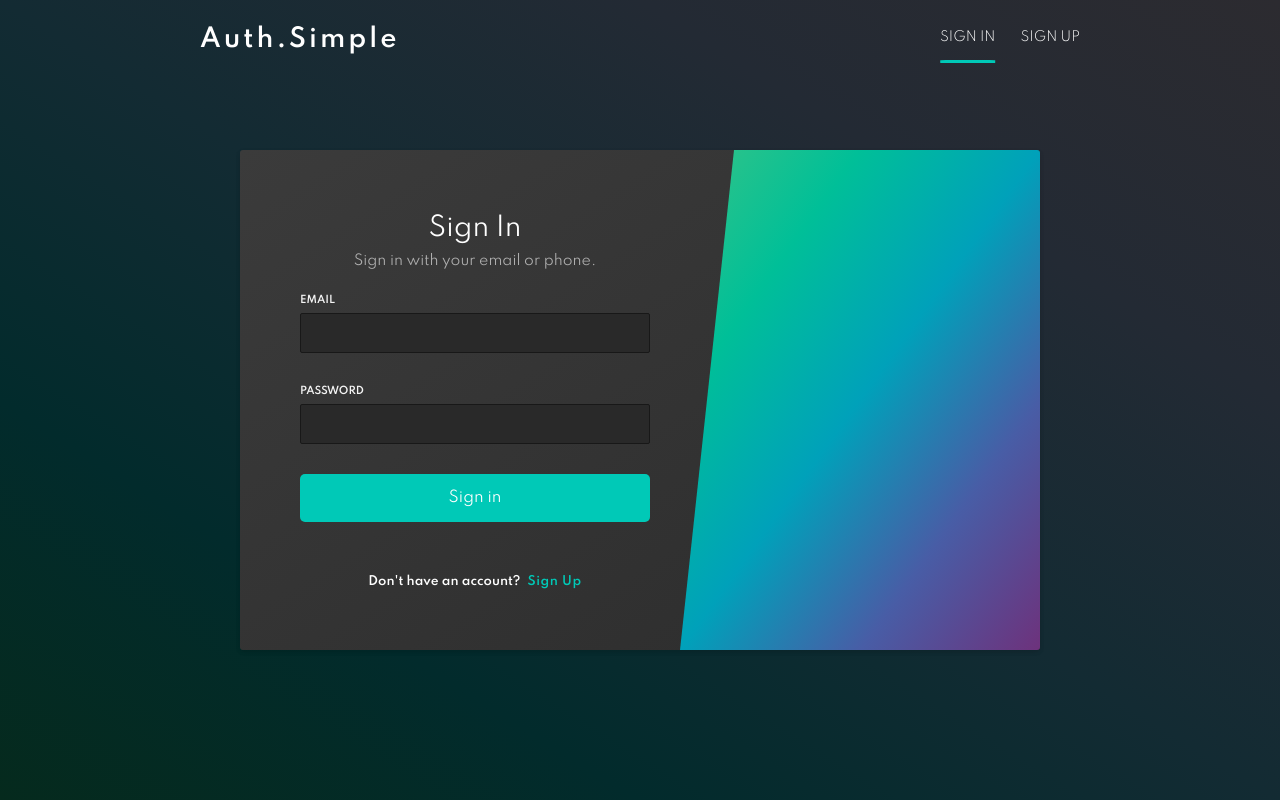
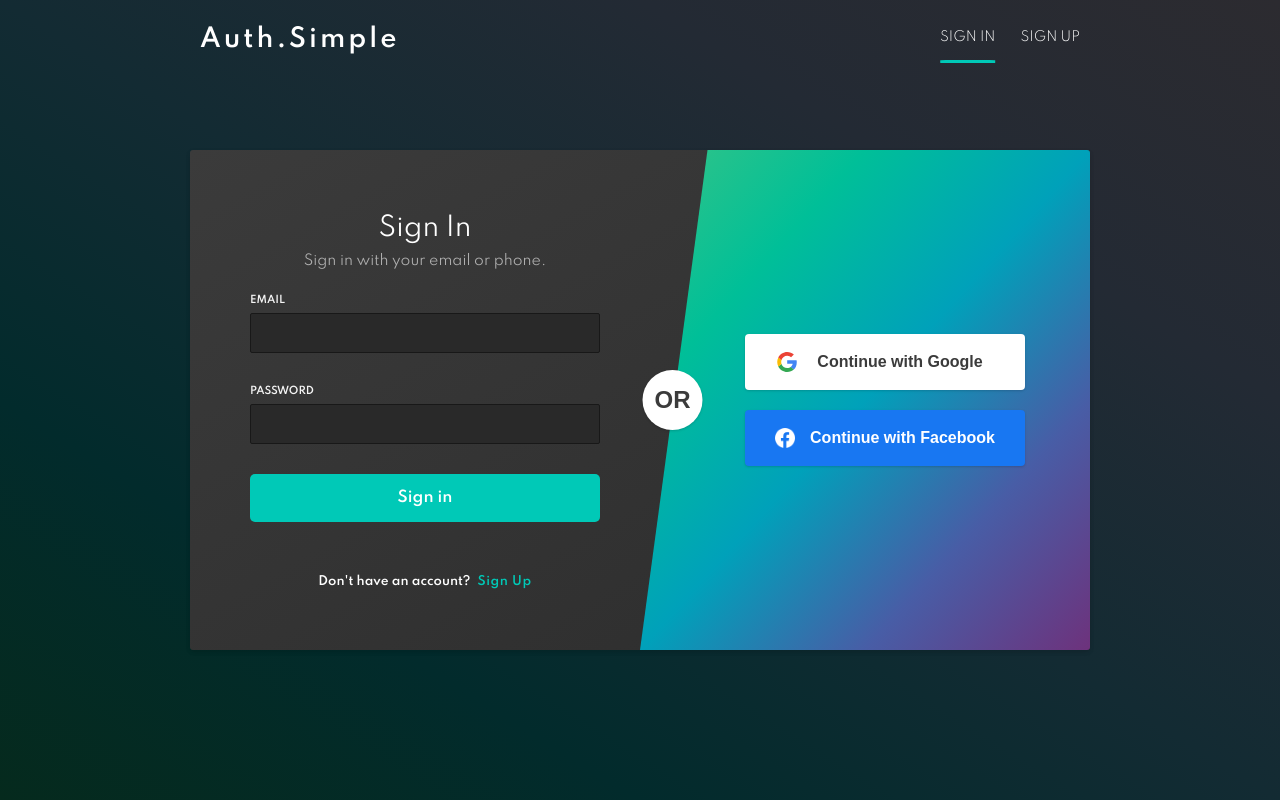
Before and after one commit to aljaz90/SimpleAuth, a React (Create React App) app in the folder react-simple-auth/: page /signin in a window 1280 px wide. Built offline with nearby package versions, Linux system fonts and the light colour scheme.

Commit message:
Added Sign in with Google and Facebook buttons

```diff
--- a/react-simple-auth/src/containers/Auth.js
+++ b/react-simple-auth/src/containers/Auth.js
@@ -69,8 +69,8 @@ export default class Auth extends Component {
             redirectDestination: redirectDestination ? redirectDestination : ""
         };
 
-        /*if (localStorage.getItem('token') !== null) {
-            this.getUser();
+        /*if (document.cookie.indexOf('express:sess') === -1) {
+            getUser(this.saveUserData);
         }*/
     }
 
@@ -306,8 +306,19 @@ export default class Auth extends Component {
                             </div>
                         </div>
                     </div>
+                    <div className="auth--container--or">
+                        OR
+                    </div>
                     <div className="auth--container--side">
-
+                        <div className="auth--container--side--actions">
+                            <div className="auth--container--side--actions--item auth--container--side--actions--item-google">
+                                <svg className="auth--container--side--actions--item-google--icon" width="2443" height="2500" viewBox="0 0 256 262" xmlns="http://www.w3.org/2000/svg" preserveAspectRatio="xMidYMid"><path d="M255.878 133.451c0-10.734-.871-18.567-2.756-26.69H130.55v48.448h71.947c-1.45 12.04-9.283 30.172-26.69 42.356l-.244 1.622 38.755 30.023 2.685.268c24.659-22.774 38.875-56.282 38.875-96.027" fill="#4285F4"/><path d="M130.55 261.1c35.248 0 64.839-11.605 86.453-31.622l-41.196-31.913c-11.024 7.688-25.82 13.055-45.257 13.055-34.523 0-63.824-22.773-74.269-54.25l-1.531.13-40.298 31.187-.527 1.465C35.393 231.798 79.49 261.1 130.55 261.1" fill="#34A853"/><path d="M56.281 156.37c-2.756-8.123-4.351-16.827-4.351-25.82 0-8.994 1.595-17.697 4.206-25.82l-.073-1.73L15.26 71.312l-1.335.635C5.077 89.644 0 109.517 0 130.55s5.077 40.905 13.925 58.602l42.356-32.782" fill="#FBBC05"/><path d="M130.55 50.479c24.514 0 41.05 10.589 50.479 19.438l36.844-35.974C195.245 12.91 165.798 0 130.55 0 79.49 0 35.393 29.301 13.925 71.947l42.211 32.783c10.59-31.477 39.891-54.251 74.414-54.251" fill="#EB4335"/></svg>
+                                Continue with Google
+                            </div>
+                            <div className="auth--container--side--actions--item auth--container--side--actions--item-facebook">
+                                <img alt="" className="auth--container--side--actions--item-facebook--icon" src="./f-logo.png" />Continue with Facebook
+                            </div>
+                        </div>
                     </div>
                 </div>
             </div>
--- a/react-simple-auth/src/main.css
+++ b/react-simple-auth/src/main.css
@@ -235,7 +235,7 @@ body {
     top: 50%;
     left: 50%;
     transform: translate(-50%, -50%);
-    width: 80rem;
+    width: 90rem;
     height: 50rem;
     background-image: linear-gradient(to right bottom, #3b3b3b, #2c2c2c);
     border-radius: 3px;
@@ -321,7 +321,7 @@ body {
         border: 0;
         font-size: 1.5rem;
         font-family: 'Spartan', sans-serif;
-        font-weight: 400;
+        font-weight: 600;
         padding: 1.5rem 2rem;
         color: white;
         border-radius: 5px;
@@ -354,11 +354,74 @@ body {
           user-select: none; }
           .auth--container--main--alternative--link:hover, .auth--container--main--alternative--link:visited:hover {
             color: #00f0dc; }
+    .auth--container--or {
+      position: absolute;
+      left: 50%;
+      top: 50%;
+      transform: translate(calc(-50% + 3.25rem), -50%);
+      font-size: 2.4rem;
+      font-weight: 600;
+      user-select: none;
+      width: 6rem;
+      height: 6rem;
+      border-radius: 50%;
+      background-color: #fff;
+      z-index: 10;
+      font-family: "Quicksand", sans-serif;
+      display: flex;
+      justify-content: center;
+      align-items: center;
+      box-shadow: 0 1px 3px 0 rgba(0, 0, 0, 0.1), 0 1px 2px 0 rgba(0, 0, 0, 0.06);
+      color: #3b3b3b; }
     .auth--container--side {
-      width: 45%;
+      width: 50%;
       height: 100%;
-      background-image: linear-gradient(to left top, #6d327c, #485DA6, #00a1ba, #00BF98, #36C486);
-      clip-path: polygon(15% 0, 100% 0, 100% 100%, 0 100%); }
+      background-image: linear-gradient(to left top, #6d327c, #485da6, #00a1ba, #00bf98, #36c486), url("/");
+      clip-path: polygon(15% 0, 100% 0, 100% 100%, 0 100%);
+      background-size: cover;
+      background-position: center;
+      display: flex;
+      flex-direction: column;
+      justify-content: center;
+      align-items: center;
+      padding-left: 4rem; }
+      .auth--container--side--actions--item {
+        color: #3b3b3b;
+        background-color: #fff;
+        padding: 1.5rem 3rem;
+        font-weight: 600;
+        border-radius: 4px;
+        font-size: 1.6rem;
+        cursor: pointer;
+        user-select: none;
+        font-family: "Quicksand", sans-serif;
+        box-shadow: 0 1px 3px 0 rgba(0, 0, 0, 0.1), 0 1px 2px 0 rgba(0, 0, 0, 0.06);
+        transition: all .3s;
+        display: flex;
+        justify-content: center;
+        align-items: center; }
+        .auth--container--side--actions--item:hover {
+          background-color: #f4f4f4; }
+        .auth--container--side--actions--item:not(:last-child) {
+          margin-bottom: 2rem; }
+        .auth--container--side--actions--item-google {
+          padding-left: 2rem; }
+          .auth--container--side--actions--item-google--icon {
+            width: 2rem;
+            height: 2rem;
+            margin-right: 2rem; }
+        .auth--container--side--actions--item-facebook {
+          background-color: #1877f2;
+          color: #fff;
+          padding-left: 3rem; }
+          .auth--container--side--actions--item-facebook:hover {
+            background-color: #3085f3; }
+          .auth--container--side--actions--item-facebook--icon {
+            width: 2rem;
+            height: 2rem;
+            object-fit: cover;
+            object-position: center;
+            margin-right: 1.5rem; }
 
 @keyframes enterAnimation {
   0% {
--- a/react-simple-auth/src/sass/pages/_auth.scss
+++ b/react-simple-auth/src/sass/pages/_auth.scss
@@ -161,7 +161,7 @@
         top: 50%;
         left: 50%;
         transform: translate(-50%, -50%);
-        width: 80rem;
+        width: 90rem;
         height: 50rem;
         background-image: linear-gradient(to right bottom, #3b3b3b, #2c2c2c);
         border-radius: 3px;
@@ -282,7 +282,7 @@
                 border: 0;
                 font-size: 1.5rem;
                 font-family: 'Spartan', sans-serif;
-                font-weight: 400;
+                font-weight: 600;
                 padding: 1.5rem 2rem;
                 color: white;
                 border-radius: 5px;
@@ -330,13 +330,95 @@
             }
         }
 
-        &--side {
-            width: 45%;
-            height: 100%;
-            background-image: linear-gradient(to left top, #6d327c, #485DA6, #00a1ba, #00BF98, #36C486);
-            clip-path: polygon(15% 0, 100% 0, 100% 100%, 0 100%);
+        &--or {
+            position: absolute;
+            left: 50%;
+            top: 50%;
+            transform: translate(calc(-50% + 3.25rem), -50%);
+            font-size: 2.4rem;
+            font-weight: 600;
+            user-select: none;
+            width: 6rem;
+            height: 6rem;
+            border-radius: 50%;
+            background-color: $color-white;
+            z-index: 10;
+            font-family: $font-primary;
+            display: flex;
+            justify-content: center;
+            align-items: center;
+            box-shadow: 0 1px 3px 0 rgba(0, 0, 0, 0.1), 0 1px 2px 0 rgba(0, 0, 0, 0.06);
+            color: #3b3b3b;
         }
 
+        &--side {
+            width: 50%;
+            height: 100%;
+            background-image: linear-gradient(to left top, rgba(#6d327c, 1), rgba(#485DA6, 1), rgba(#00a1ba, 1), rgba(#00BF98, 1), rgba(#36C486, 1)), url("/"); // TODO: Add image url + change alpha to 0.4
+            clip-path: polygon(15% 0, 100% 0, 100% 100%, 0 100%);
+            background-size: cover;
+            background-position: center;
+            display: flex;
+            flex-direction: column;
+            justify-content: center;
+            align-items: center;
+            padding-left: 4rem;
+
+            &--actions {
+                &--item {
+                    color: #3b3b3b;
+                    background-color: $color-white;
+                    padding: 1.5rem 3rem;
+                    font-weight: 600;
+                    border-radius: 4px;
+                    font-size: 1.6rem;
+                    cursor: pointer;
+                    user-select: none;
+                    font-family: $font-primary;
+                    box-shadow: 0 1px 3px 0 rgba(0, 0, 0, 0.1), 0 1px 2px 0 rgba(0, 0, 0, 0.06);
+                    transition: all .3s;
+                    display: flex;
+                    justify-content: center;
+                    align-items: center;
+
+                    &:hover {
+                        background-color: $color-white-2;
+                    }
+
+                    &:not(:last-child) {
+                        margin-bottom: 2rem;
+                    }
+
+                    &-google {
+                        padding-left: 2rem;
+
+                        &--icon {
+                            width: 2rem;
+                            height: 2rem;
+                            margin-right: 2rem;
+                        }
+                    }
+
+                    &-facebook {
+                        background-color: #1877f2;
+                        color: $color-white;
+                        padding-left: 3rem;
+
+                        &:hover {
+                            background-color: lighten(#1877f2, 5%);
+                        }
+
+                        &--icon {
+                            width: 2rem;
+                            height: 2rem;
+                            object-fit: cover;
+                            object-position: center;
+                            margin-right: 1.5rem;
+                        }
+                    }
+                }
+            }
+        }
     }
 }
 
```
Also changed, not shown: react-simple-auth/public/f-logo.png (added), 1 other file (tests, documents, lock files or other folders).
